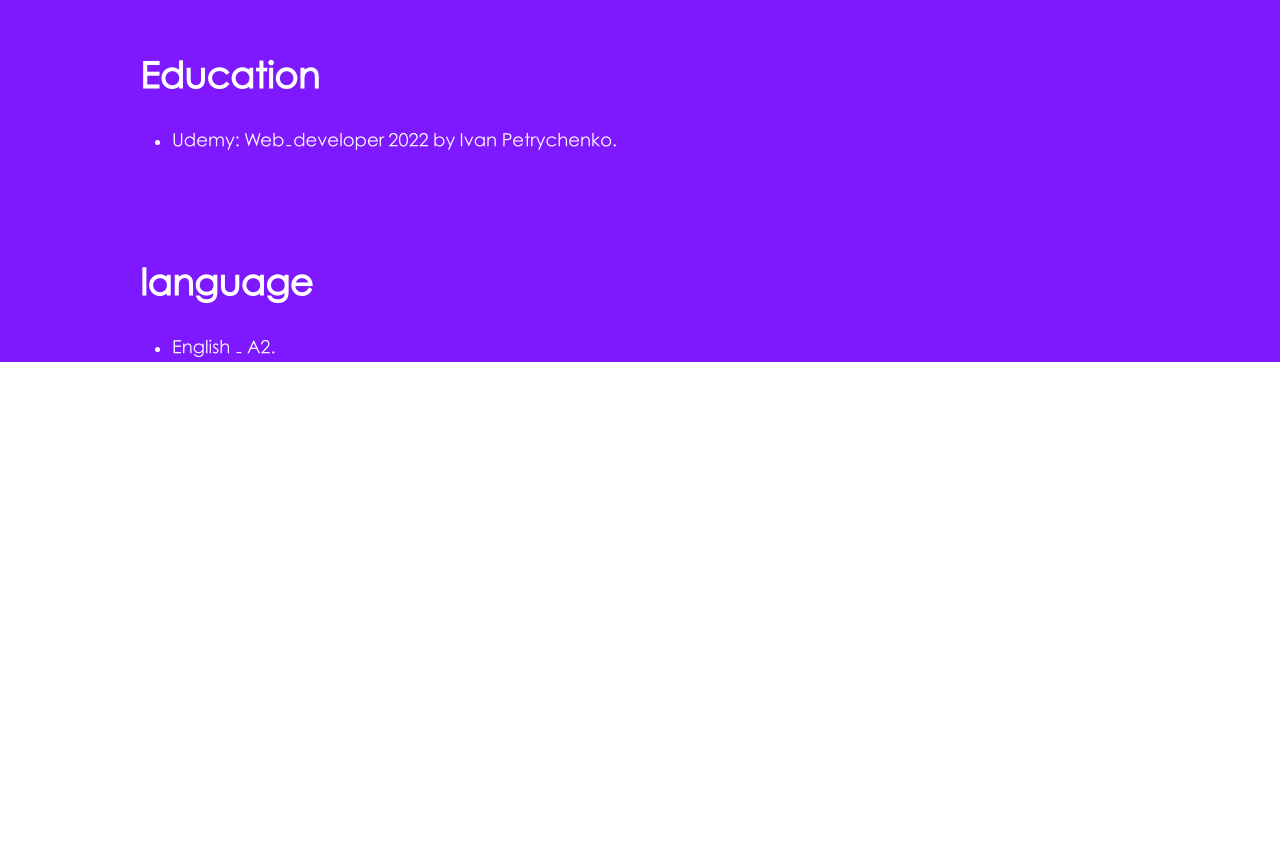
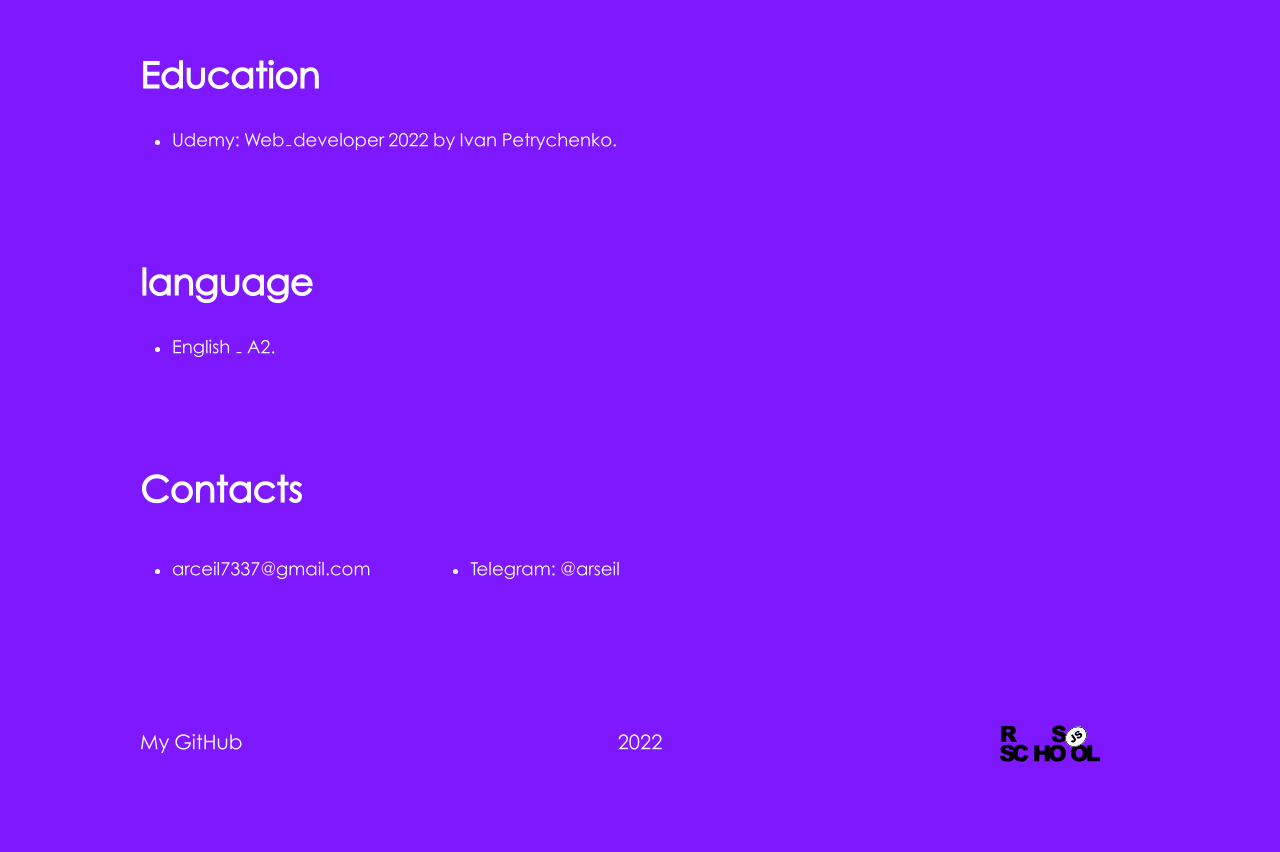
Before and after one commit to arseil/rsschool-cv, a website: page index.html in a window 1280 px wide. Shown: the part 2212-3064 px from the top of the page. Before the commit the page ends 2574 px from the top, so only its background shows below. Drawn offline with Linux system fonts and the light colour scheme.

Commit message:
feat: add footer

```diff
--- a/index.html
+++ b/index.html
@@ -112,6 +112,36 @@
                 </ul>
             </div>
         </section>
+
+        <section class="contacts" id="contacts">
+            <div class="container">
+                <h2 class="title title_fz36">Contacts</h2>
+                <ul class="contacts__list">
+                    <li class="contacts__item">
+                        <a href="mailto:arceil7337@gmail.com">arceil7337@gmail.com</a>
+                    </li>
+                    <li class="contacts__item">
+                        <a href="https://t.me/jonemine">Telegram: @arseil</a>
+                    </li>
+                </ul>
+            </div>
+        </section>
     </main>
+
+    <footer class="footer">
+        <div class="container">
+            <div class="footer__wrapper">
+                <div class="footer__github">
+                    <a href="https://github.com/arseil">My GitHub</a>
+                </div>
+                <div class="footer__year">
+                    2022
+                </div>
+                <div class="footer__rs">
+                    <a href="https://rs.school/js/"><img src="assets/icons/rs_logo.svg" alt="rs_logo" class="footer__img"></a>
+                </div>
+            </div>
+        </div>
+    </footer>
 </body>
 </html>
--- /dev/null
+++ b/sass/blocks/_contacts.scss
@@ -0,0 +1,35 @@
+.contacts {
+    padding-top: 100px;
+    background-color: #7E18FF;
+    &__list {
+        display: grid;
+        grid-template-columns: auto auto;
+        justify-content: start;
+        column-gap: 100px;
+        margin-top: 20px;
+        color: #ffffff;
+        font-size: 18px;
+    }
+    &__item {
+        margin-top: 15px;
+        list-style-type: disc;
+        &:hover {
+			scale: 1.04;
+		}
+		&:after {
+			display: block;
+			content: '';
+			position: absolute;
+			bottom: 30%;
+			height: 1%;
+			width: 100%;
+			border-radius: 5px;
+			box-shadow: 0 5px 4px #272727;
+			transform: scaleX(0);
+			transition: 0.5s all;
+		}
+		&:hover:after {
+			transform: scaleX(1);
+		}
+    }
+}
--- /dev/null
+++ b/sass/blocks/_footer.scss
@@ -0,0 +1,41 @@
+.footer {
+
+    background-color: #7E18FF;
+    &__wrapper {
+        padding: 100px 0 50px 0;
+        display: grid;
+        grid-template-columns: 1fr 1fr 1fr;
+        grid-template-rows: max-content;
+        justify-content: space-between;
+        align-content: center;
+    }
+    &__github {
+        display: flex;
+        align-items: center;
+        font-size: 20px;
+        &:hover {
+            text-decoration: underline;
+			scale: 1.04;
+		}
+    }
+    &__year {
+        display: flex;
+        justify-content: center;
+        align-items: center;
+        font-size: 20px;
+        color: #ffffff;
+    }
+    &__rs {
+        padding: 40px 40px;
+        display: flex;
+        justify-content: end;
+
+    }
+    &__img {
+        width: 100px;
+        height: 38px;
+        &:hover {
+			scale: 1.04;
+		}
+    }
+}
--- a/sass/style.scss
+++ b/sass/style.scss
@@ -13,3 +13,5 @@
 @import 'blocks/projects';
 @import 'blocks/education';
 @import 'blocks/language';
+@import 'blocks/contacts';
+@import 'blocks/footer';
```
Also changed, not shown: css/style.css.
